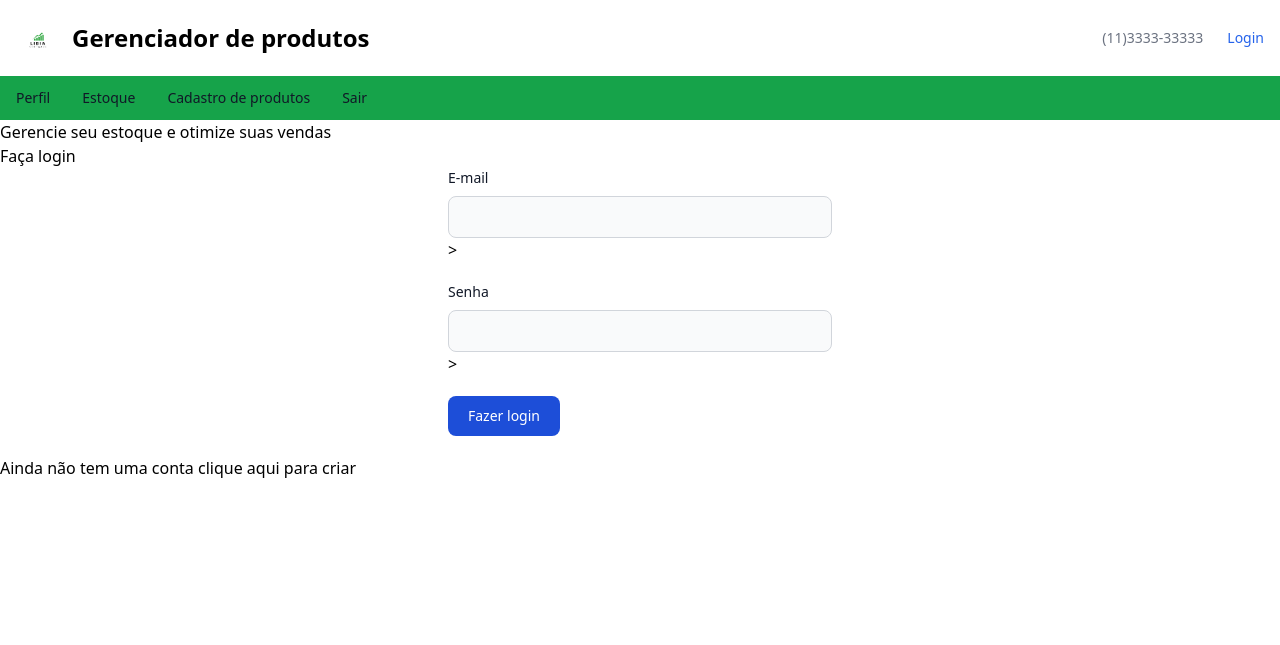
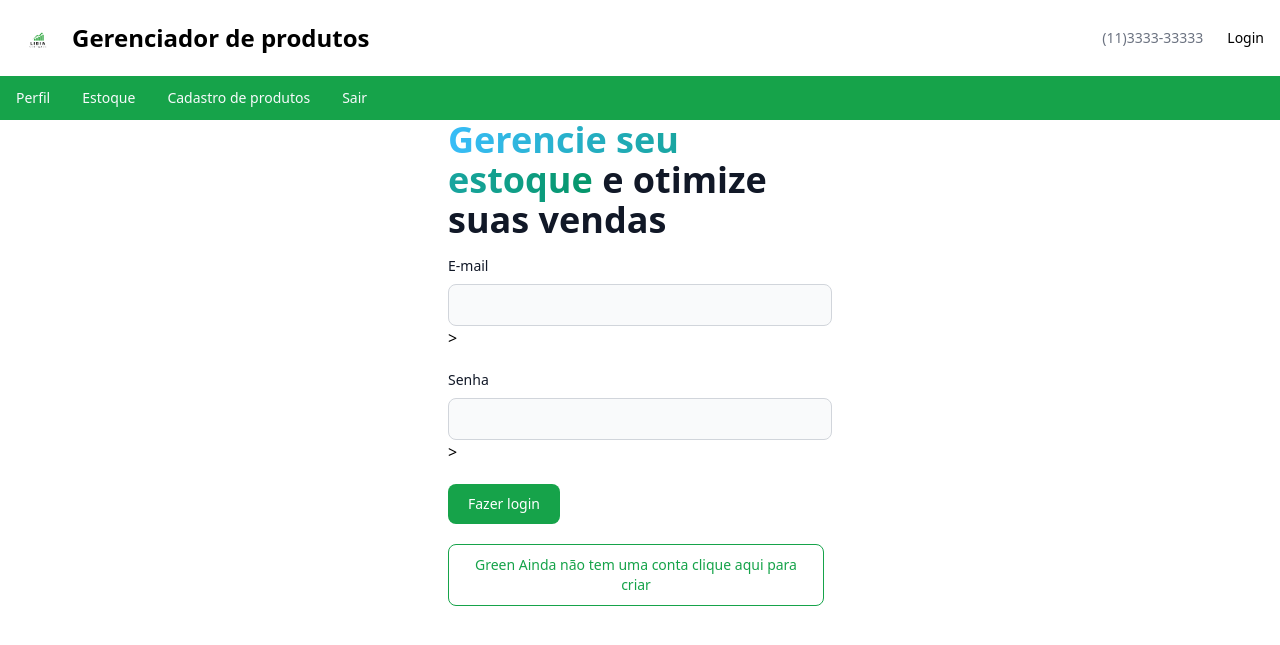
Before and after one commit to Francisco-Libanio/ERP-Wordpress, a Flask app: page / in a window 1280 px wide. Shown: the top 645 px of the page. Run offline with Flask 3, Linux system fonts and the light colour scheme.

Commit message:
Finalizado css da homepage cls

```diff
--- a/ERP/static/css/output.css
+++ b/ERP/static/css/output.css
@@ -607,6 +607,22 @@ video {
   margin-top: 1.25rem;
 }
 
+.mb-4 {
+  margin-bottom: 1rem;
+}
+
+.ms-2 {
+  margin-inline-start: 0.5rem;
+}
+
+.me-2 {
+  margin-inline-end: 0.5rem;
+}
+
+.mb-3 {
+  margin-bottom: 0.75rem;
+}
+
 .block {
   display: block;
 }
@@ -617,6 +633,10 @@ video {
 
 .flex {
   display: flex;
+}
+
+.inline-flex {
+  display: inline-flex;
 }
 
 .table {
@@ -631,8 +651,16 @@ video {
   height: 2rem;
 }
 
+.h-4 {
+  height: 1rem;
+}
+
 .w-full {
   width: 100%;
+}
+
+.w-4 {
+  width: 1rem;
 }
 
 .max-w-screen-xl {
@@ -653,6 +681,10 @@ video {
 
 .items-center {
   align-items: center;
+}
+
+.justify-center {
+  justify-content: center;
 }
 
 .justify-between {
@@ -703,6 +735,16 @@ video {
   border-color: rgb(209 213 219 / var(--tw-border-opacity));
 }
 
+.border-green-700 {
+  --tw-border-opacity: 1;
+  border-color: rgb(21 128 61 / var(--tw-border-opacity));
+}
+
+.border-green-600 {
+  --tw-border-opacity: 1;
+  border-color: rgb(22 163 74 / var(--tw-border-opacity));
+}
+
 .bg-blue-500 {
   --tw-bg-opacity: 1;
   background-color: rgb(59 130 246 / var(--tw-bg-opacity));
@@ -728,6 +770,25 @@ video {
   background-color: rgb(255 255 255 / var(--tw-bg-opacity));
 }
 
+.bg-gradient-to-r {
+  background-image: linear-gradient(to right, var(--tw-gradient-stops));
+}
+
+.from-sky-400 {
+  --tw-gradient-from: #38bdf8 var(--tw-gradient-from-position);
+  --tw-gradient-to: rgb(56 189 248 / 0) var(--tw-gradient-to-position);
+  --tw-gradient-stops: var(--tw-gradient-from), var(--tw-gradient-to);
+}
+
+.to-emerald-600 {
+  --tw-gradient-to: #059669 var(--tw-gradient-to-position);
+}
+
+.bg-clip-text {
+  -webkit-background-clip: text;
+          background-clip: text;
+}
+
 .p-2 {
   padding: 0.5rem;
 }
@@ -738,6 +799,10 @@ video {
 
 .p-4 {
   padding: 1rem;
+}
+
+.p-5 {
+  padding: 1.25rem;
 }
 
 .px-3 {
@@ -784,6 +849,16 @@ video {
   line-height: 1.25rem;
 }
 
+.text-3xl {
+  font-size: 1.875rem;
+  line-height: 2.25rem;
+}
+
+.text-base {
+  font-size: 1rem;
+  line-height: 1.5rem;
+}
+
 .font-bold {
   font-weight: 700;
 }
@@ -794,6 +869,10 @@ video {
 
 .font-semibold {
   font-weight: 600;
+}
+
+.font-extrabold {
+  font-weight: 800;
 }
 
 .text-blue-600 {
@@ -821,9 +900,53 @@ video {
   color: rgb(255 255 255 / var(--tw-text-opacity));
 }
 
+.text-transparent {
+  color: transparent;
+}
+
+.text-slate-50 {
+  --tw-text-opacity: 1;
+  color: rgb(248 250 252 / var(--tw-text-opacity));
+}
+
+.text-green-700 {
+  --tw-text-opacity: 1;
+  color: rgb(21 128 61 / var(--tw-text-opacity));
+}
+
+.text-green-600 {
+  --tw-text-opacity: 1;
+  color: rgb(22 163 74 / var(--tw-text-opacity));
+}
+
 .hover\:bg-blue-800:hover {
   --tw-bg-opacity: 1;
   background-color: rgb(30 64 175 / var(--tw-bg-opacity));
+}
+
+.hover\:bg-green-800:hover {
+  --tw-bg-opacity: 1;
+  background-color: rgb(22 101 52 / var(--tw-bg-opacity));
+}
+
+.hover\:bg-gray-100:hover {
+  --tw-bg-opacity: 1;
+  background-color: rgb(243 244 246 / var(--tw-bg-opacity));
+}
+
+.hover\:bg-green-600:hover {
+  --tw-bg-opacity: 1;
+  background-color: rgb(22 163 74 / var(--tw-bg-opacity));
+}
+
+.hover\:text-gray-900:hover {
+  --tw-text-opacity: 1;
+  color: rgb(17 24 39 / var(--tw-text-opacity));
+}
+
+.hover\:text-white:hover {
+  --tw-text-opacity: 1;
+  color: rgb(255 255 255 / var(--tw-text-opacity));
 }
 
 .hover\:underline:hover {
@@ -856,10 +979,44 @@ video {
   --tw-ring-color: rgb(59 130 246 / var(--tw-ring-opacity));
 }
 
+.focus\:ring-green-300:focus {
+  --tw-ring-opacity: 1;
+  --tw-ring-color: rgb(134 239 172 / var(--tw-ring-opacity));
+}
+
 @media (min-width: 640px) {
   .sm\:w-auto {
     width: auto;
   }
+}
+
+@media (min-width: 768px) {
+  .md\:text-5xl {
+    font-size: 3rem;
+    line-height: 1;
+  }
+}
+
+@media (min-width: 1024px) {
+  .lg\:text-6xl {
+    font-size: 3.75rem;
+    line-height: 1;
+  }
+
+  .lg\:text-5xl {
+    font-size: 3rem;
+    line-height: 1;
+  }
+
+  .lg\:text-4xl {
+    font-size: 2.25rem;
+    line-height: 2.5rem;
+  }
+}
+
+.rtl\:rotate-180:where([dir="rtl"], [dir="rtl"] *) {
+  --tw-rotate: 180deg;
+  transform: translate(var(--tw-translate-x), var(--tw-translate-y)) rotate(var(--tw-rotate)) skewX(var(--tw-skew-x)) skewY(var(--tw-skew-y)) scaleX(var(--tw-scale-x)) scaleY(var(--tw-scale-y));
 }
 
 .rtl\:space-x-reverse:where([dir="rtl"], [dir="rtl"] *) > :not([hidden]) ~ :not([hidden]) {
--- a/ERP/templates/login.html
+++ b/ERP/templates/login.html
@@ -21,7 +21,7 @@
         </a>
         <div class="flex items-center space-x-6 rtl:space-x-reverse">
             <a href="9-9999-8888" class="text-sm  text-gray-500 hover:underline">(11)3333-33333</a>
-            <a href="{{url_for('homepage')}}" class="text-sm  text-blue-600  hover:underline">Login</a>
+            <a href="{{url_for('homepage')}}" class="text-sm  text-black-600  hover:underline">Login</a>
         </div>
     </div>
 </nav>
@@ -30,17 +30,17 @@
         <div class="flex items-center">
             <ul class="flex flex-row font-medium mt-0 space-x-8 rtl:space-x-reverse text-sm">
                 <li>
-                    <a href="{{ url_for('perfil', id_usuario=current_user.id) }}" class="text-gray-900 hover:underline"
+                    <a href="{{ url_for('perfil', id_usuario=current_user.id) }}" class="text-slate-50 hover:underline"
                        aria-current="page">Perfil</a>
                 </li>
                 <li>
-                    <a href="{{url_for('Estoque')}}" class="text-gray-900  hover:underline">Estoque</a>
+                    <a href="{{url_for('Estoque')}}" class="text-slate-50  hover:underline">Estoque</a>
                 </li>
                 <li>
-                    <a href="{{url_for('cadastro')}}" class="text-gray-900  hover:underline">Cadastro de produtos</a>
+                    <a href="{{url_for('cadastro')}}" class="text-slate-50  hover:underline">Cadastro de produtos</a>
                 </li>
                 <li>
-                    <a href="{{url_for('logout')}}" class="text-gray-900  hover:underline">Sair</a>
+                    <a href="{{url_for('logout')}}" class="text-slate-50  hover:underline">Sair</a>
                 </li>
             </ul>
         </div>
@@ -50,8 +50,10 @@
 
 <main>
     <div>
-        <h1>Gerencie seu estoque e otimize suas vendas</h1>
-        <h1>Faça login</h1>
+        <h1 class="max-w-sm mx-auto mb-4 text-3xl font-extrabold text-gray-900 md:text-5xl lg:text-4xl"><span
+                class="text-transparent bg-clip-text bg-gradient-to-r to-emerald-600 from-sky-400">Gerencie seu estoque</span>
+            e otimize suas vendas</h1>
+
 
         {% block formulario %}
         <form class="max-w-sm mx-auto" method="POST">
@@ -71,14 +73,19 @@
                            )}}>
                 </div>
 
-                <button class="text-white bg-blue-700 hover:bg-blue-800 focus:ring-4 focus:outline-none focus:ring-blue-300 font-medium rounded-lg text-sm w-full sm:w-auto px-5 py-2.5 text-center ">
+                <button class="text-white bg-green-600 hover:bg-green-800 focus:ring-4 focus:outline-none focus:ring-green-300 font-medium rounded-lg text-sm w-full sm:w-auto px-5 py-2.5 text-center ">
                     {{form.botao_confirmacao()}}
                 </button>
             </div>
         </form>
+        <div class="max-w-sm mx-auto">
 
-        <a href="{{url_for('criarconta')}}">Ainda não tem uma conta clique aqui para criar </a>
-
+            <button type="button"
+                    class="text-green-600 hover:text-white border border-green-600 hover:bg-green-600 focus:ring-4 focus:outline-none focus:ring-green-300 font-medium rounded-lg text-sm px-5 py-2.5 text-center me-2 mb-2 ">
+                Green
+                <a href="{{url_for('criarconta')}}">Ainda não tem uma conta clique aqui para criar </a>
+            </button>
+        </div>
         {% endblock %}
 
 
```
